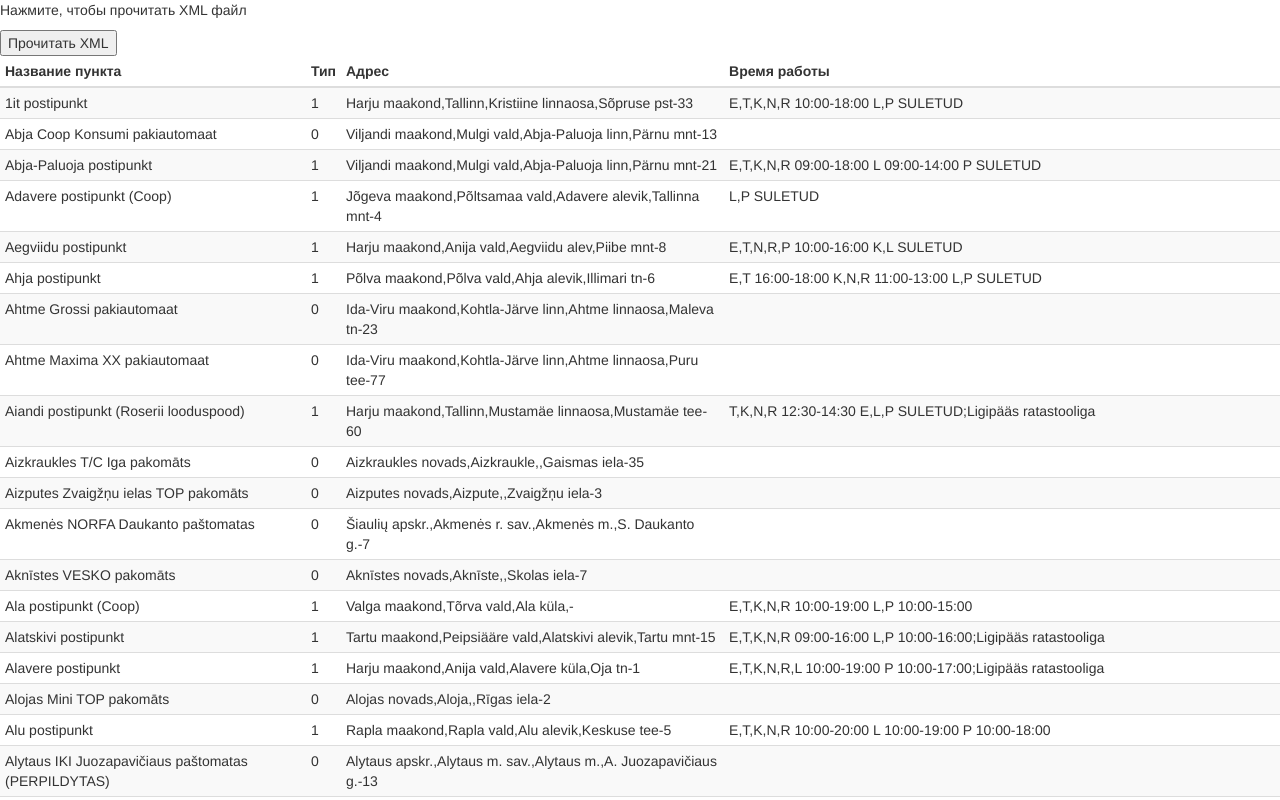
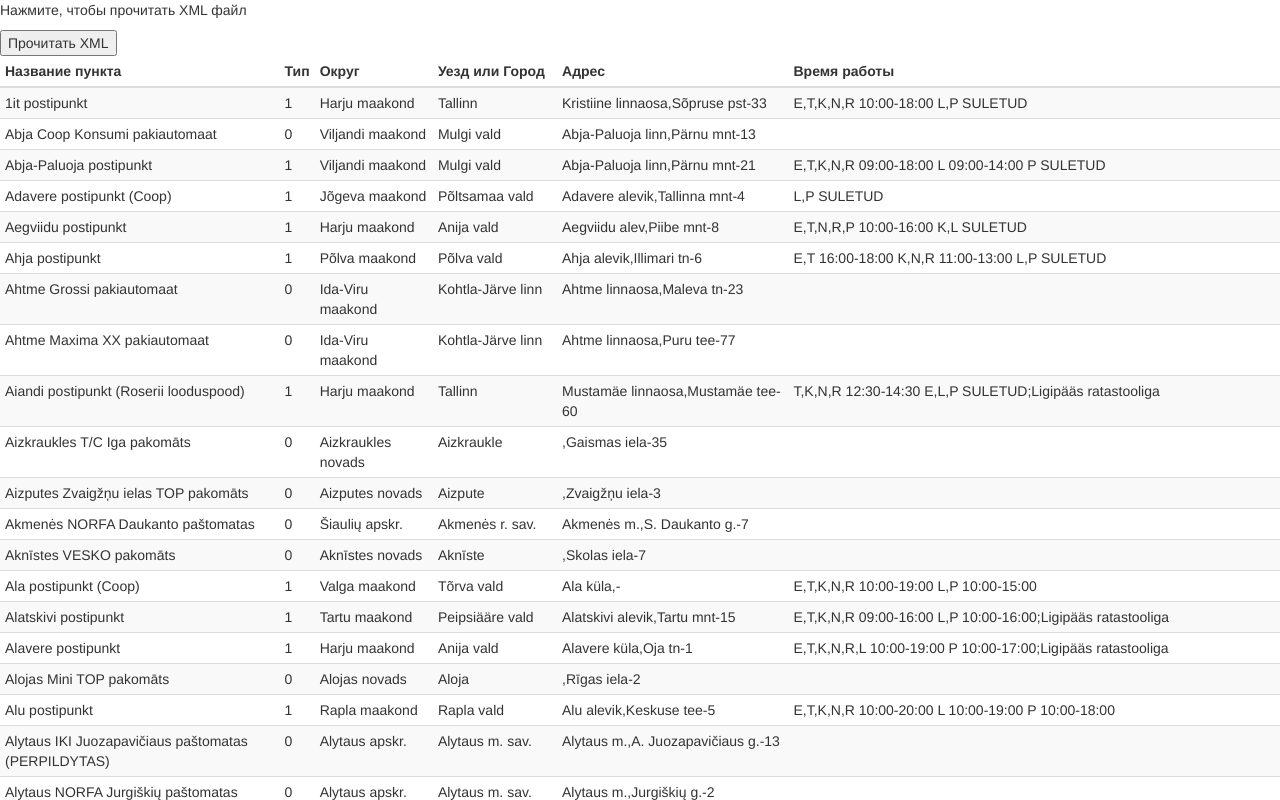
Before and after one commit to IljaTsapkov/XmlRead, a plain HTML site: page index.html in a window 1280 px wide. Both pictures are taken after a click on the button "Прочитать XML". Shown: the top 800 px of the page. Drawn offline with nearby package versions, Linux system fonts and the light colour scheme.

Commit message:
Update index.html

```diff
--- a/index.html
+++ b/index.html
@@ -21,6 +21,8 @@
         <tr>
           <th>Название пункта</th>
           <th>Тип</th>
+	  <th>Округ</th>
+	  <th>Уезд или Город</th>
           <th>Адрес</th>
           <th>Время работы</th>
         </tr>
@@ -54,9 +56,11 @@
                                     $(this).find('NAME').text() + '</td> ' +
                                 '<td>' +
                                     $(this).find('TYPE').text() + '</td> ' +
+				'<td>' +
+                                    $(this).find('A1_NAME').text() + '</td> ' +
                                 '<td>' +
-                                    $(this).find('A1_NAME').text() + ',' +
-				    $(this).find('A2_NAME').text() + ',' +
+				    $(this).find('A2_NAME').text() + '</td> ' +
+				'<td>' +
 				    $(this).find('A3_NAME').text() + ',' +
 				    $(this).find('A5_NAME').text() + '-' +
 				    $(this).find('A7_NAME').text() +
```
